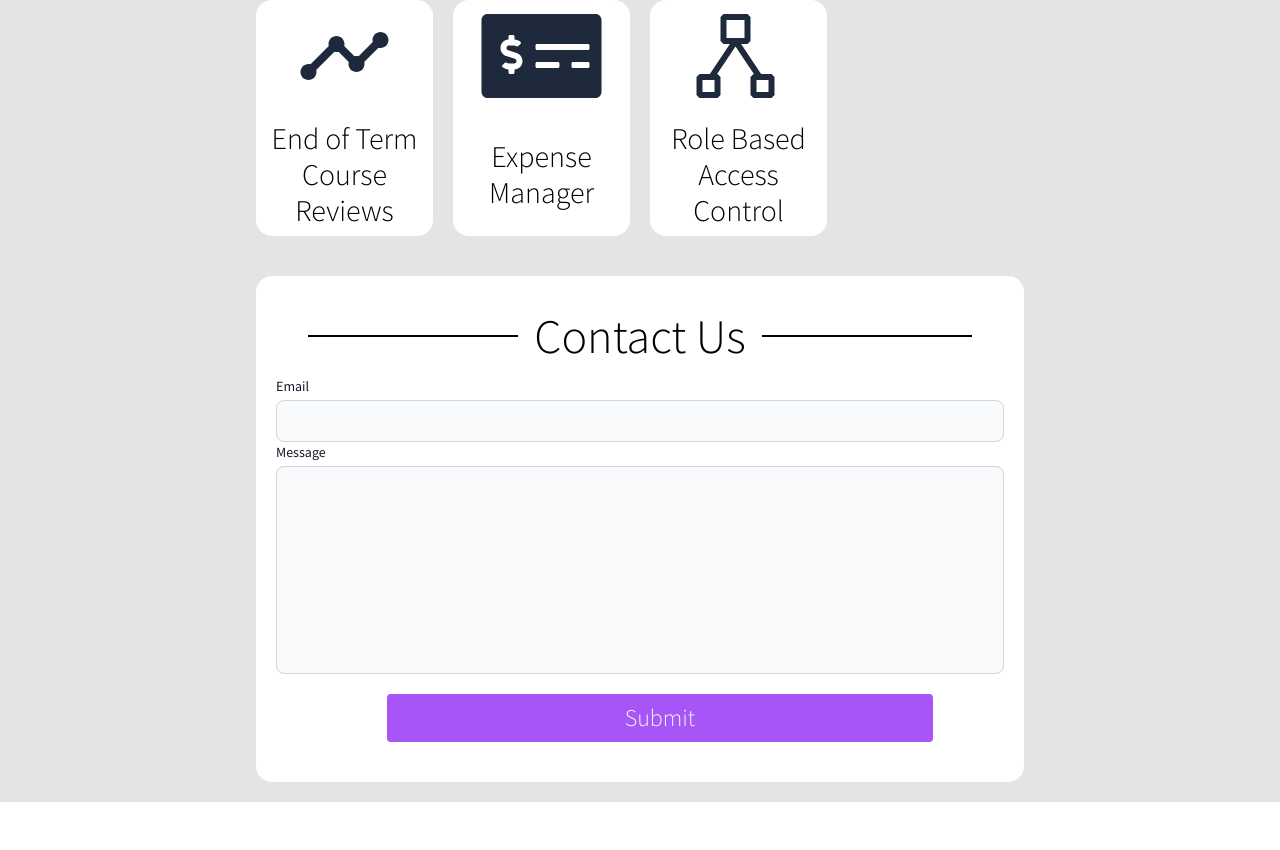
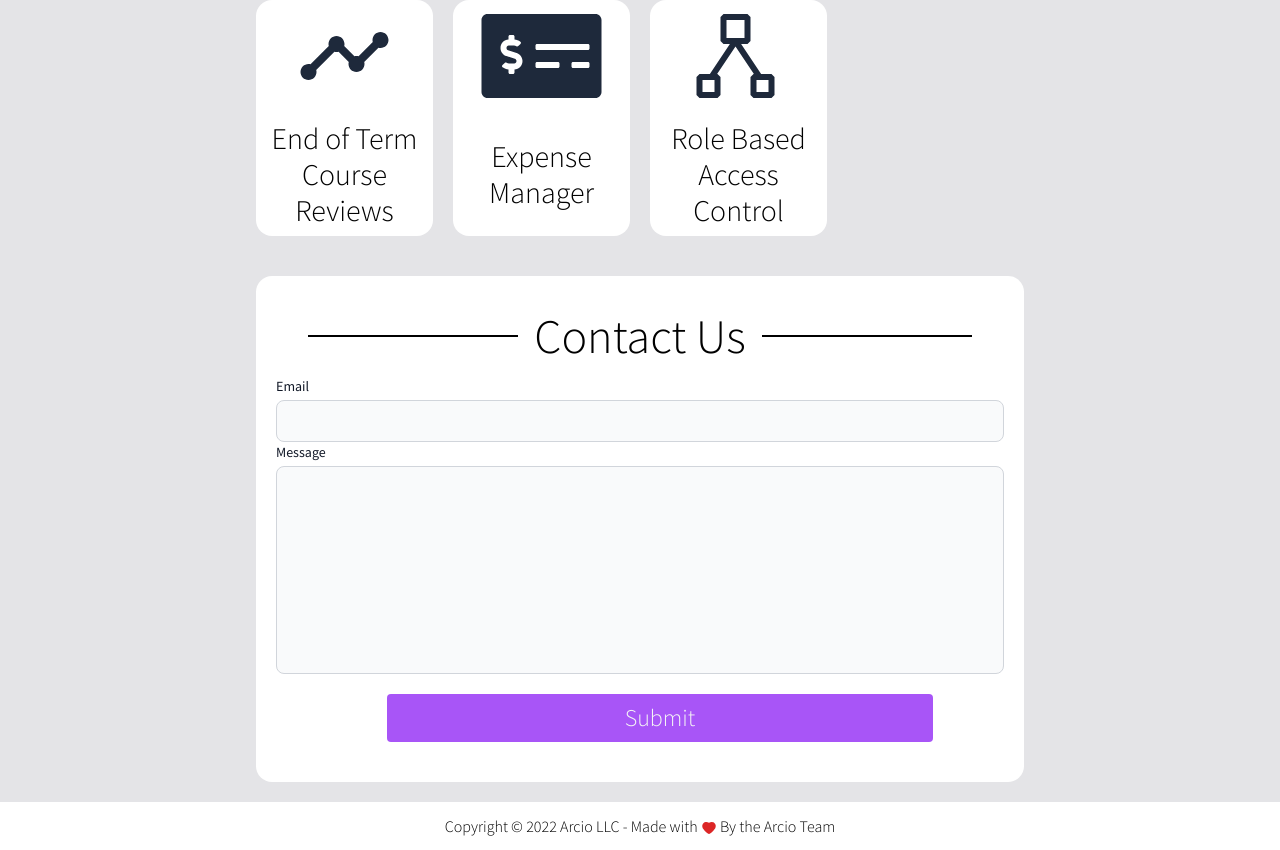
Before and after one commit to arcio-uk/Sales-Website, a React (Vite) app: page / in a window 1280 px wide. Shown: the part 1266-2116 px from the top of the page. Before the commit the page ends 2068 px from the top, so only its background shows below. Built offline with nearby package versions, Linux system fonts and the light colour scheme; what tailwindcss-animatecss would draw is missing.

Commit message:
style: added copyright and message

```diff
--- a/src/App.tsx
+++ b/src/App.tsx
@@ -1,4 +1,5 @@
 import React from 'react';
+import { AiFillHeart } from 'react-icons/ai';
 import Carosel from '@/ui/Carosel/Carosel';
 import ContactUs from '@/ui/ContactUs';
 import {
@@ -22,6 +23,13 @@ const App = () => (
     </Carosel>
     <IconBoxContainer />
     <ContactUs />
+    <div className="text-center p-3 bg-white">
+      Copyright © 2022 Arcio LLC - Made with
+      {' '}
+      <AiFillHeart className="fill-red-600 inline align-middle" />
+      {' '}
+      By the Arcio Team
+    </div>
   </div>
 );
 
```
